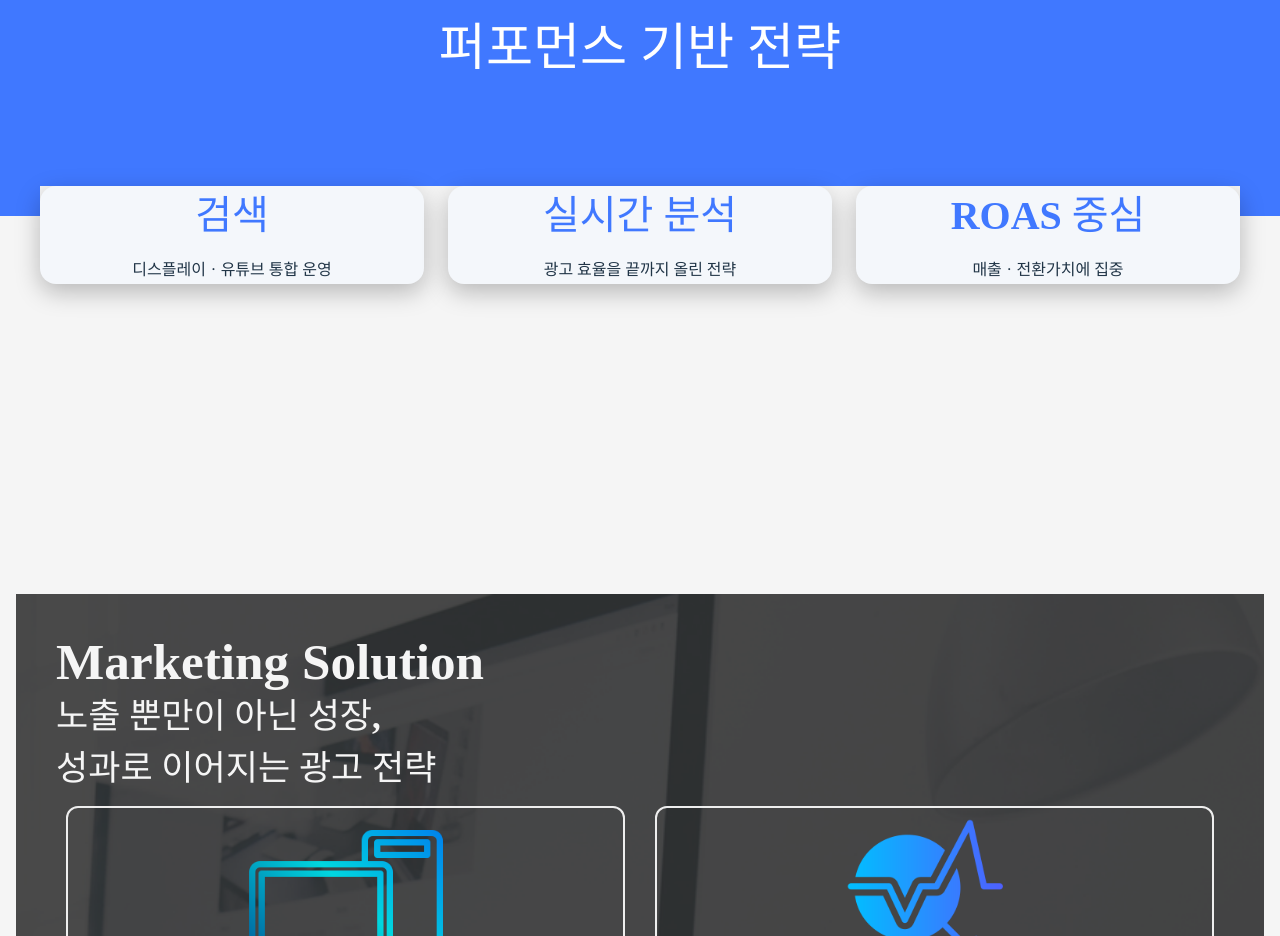
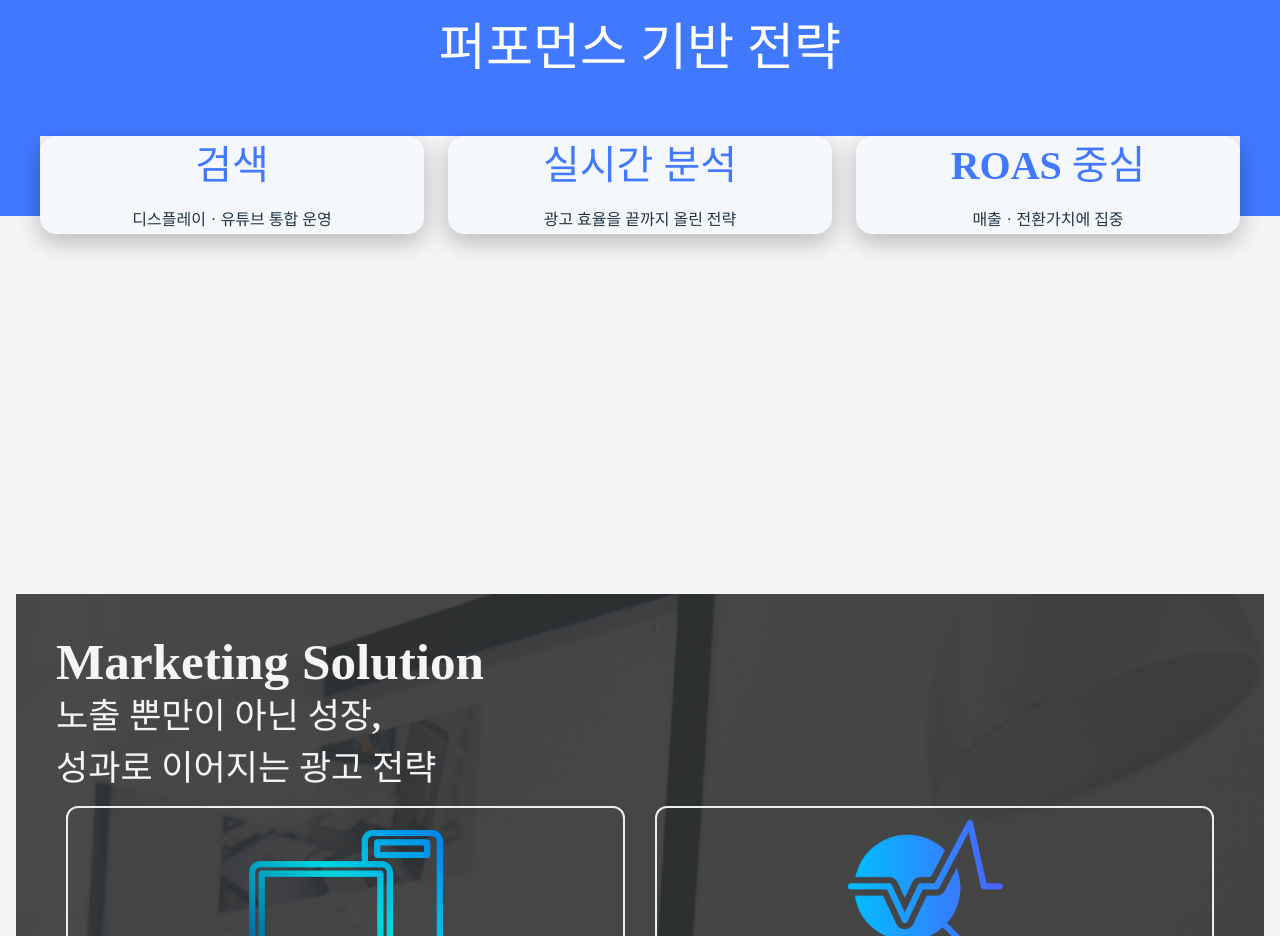
Before and after one commit to l1lsang/deyeon, a React (Vite) app: page / in a window 1280 px wide. Shown: the part 920-1856 px from the top of the page. Built offline with nearby package versions, Linux system fonts and the light colour scheme.

Commit message:
Update App.css

```diff
--- a/src/App.css
+++ b/src/App.css
@@ -682,7 +682,7 @@ button:hover {
   }
 }
 .cardContainer {
-  transform: translateY(-150px);
+  transform: translateY(-200px);
 }
 @media (max-width: 768px) {
   .cardContainer {
```
